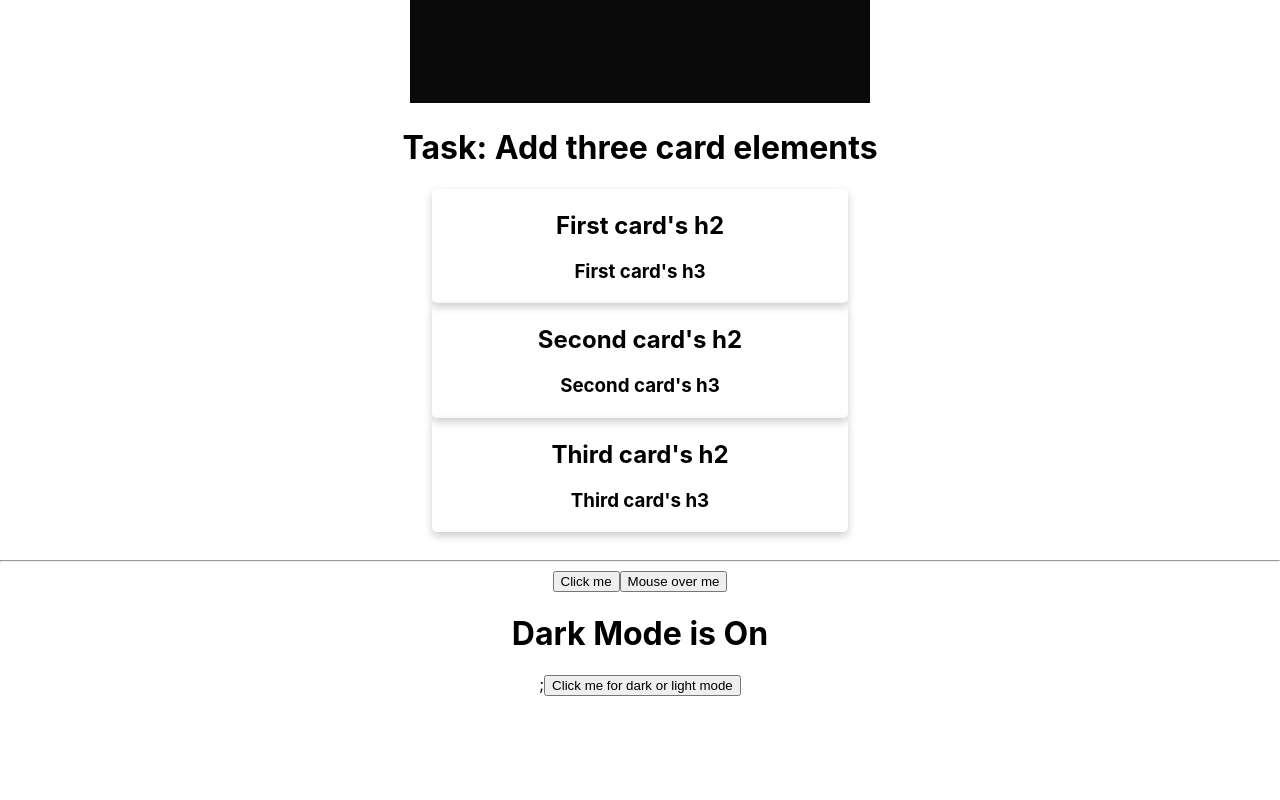
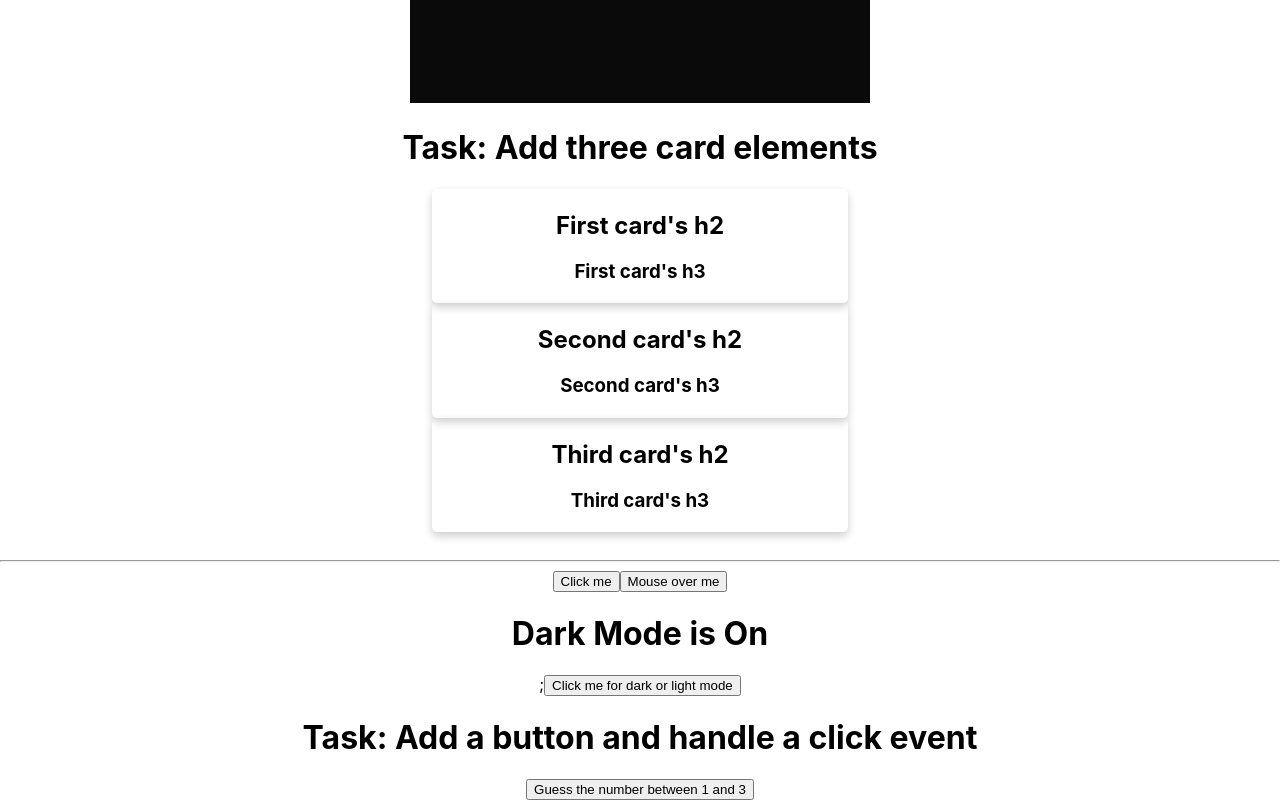
Before and after one commit to dwaxgio/meta-react-core, a React (Create React App) app: page / in a window 1280 px wide. Shown: the part 761-1561 px from the top of the page. Before the commit the page ends 1457 px from the top, so only its background shows below. Built offline with nearby package versions, Linux system fonts and the light colour scheme.

Commit message:
DynamicEvent component added to to handle interaction with prompt

```diff
--- a/src/App.js
+++ b/src/App.js
@@ -8,6 +8,7 @@
 // WEEK 2
 import EventHandling from "./components/EventHandling";
 import ModeToggler from "./components/ModeToggler";
+import DynamicEvent from "./components/DynamicEvent";
 
 const bool = false;
 const str1 = "just";
@@ -34,6 +35,7 @@
       <div>
         <EventHandling />
         <ModeToggler />
+        <DynamicEvent />
       </div>
     </div>
   );
--- /dev/null
+++ b/src/components/DynamicEvent.js
@@ -0,0 +1,18 @@
+const DynamicEvent = () => {
+  const handleClick = () => {
+    let randomNum = Math.floor(Math.random() * 3) + 1;
+    console.log(randomNum);
+
+    let userInput = prompt("Type a number: ");
+    alert(`Computer number: ${randomNum}, Your guess: ${userInput}`);
+  };
+
+  return (
+    <div>
+      <h1>Task: Add a button and handle a click event</h1>
+      <button onClick={handleClick}>Guess the number between 1 and 3</button>
+    </div>
+  );
+};
+
+export default DynamicEvent;
```
